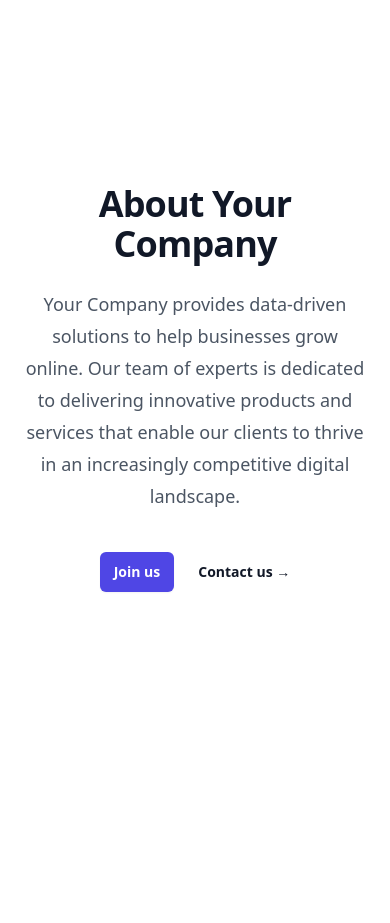
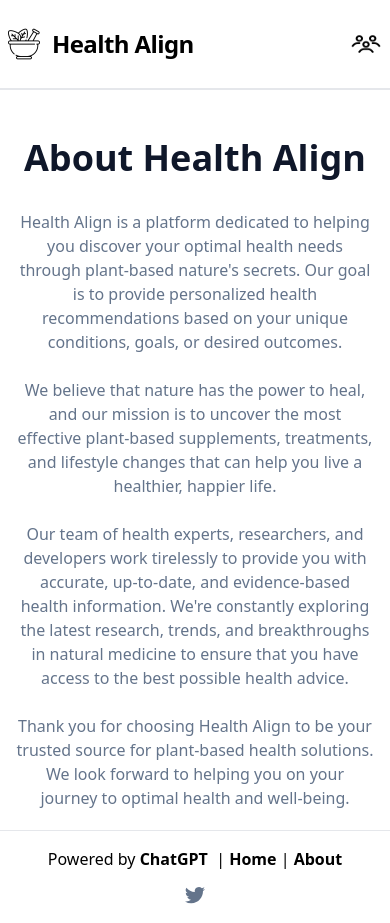
Before and after one commit to yogeba/healthalign, a Next.js app: page /about in a window 390 px wide. Before the commit the page ends 844 px from the top, so only its background shows below. Built offline with nearby package versions, Linux system fonts and the light colour scheme.

Commit message:
Fixed responsiveness on mobile

```diff
--- a/components/Footer.tsx
+++ b/components/Footer.tsx
@@ -33,7 +33,7 @@ export default function Footer() {
           aria-label="HealthAlign on Twitter"
           target="_blank"
           rel="noreferrer"
-        >
+          legacyBehavior>
           <svg
             aria-hidden="true"
             className="h-6 w-6 fill-slate-500 group-hover:fill-slate-700"
--- a/components/Header.tsx
+++ b/components/Header.tsx
@@ -1,12 +1,30 @@
 import Image from "next/image";
 import Link from "next/link";
+import { useState, useEffect } from "react";
 
 
+const Header = () => {
+  const [darkMode, setDarkMode] = useState(false);
 
-export default function Header() {
+  const changeTheme = () => {
+    if (darkMode) {
+      document.documentElement.classList.remove("dark");
+    } else {
+      document.documentElement.classList.add("dark");
+    }
+    setDarkMode(!darkMode);
+  };
+
+  useEffect(() => {
+    if (window.matchMedia("(prefers-color-scheme: dark)").matches) {
+      setDarkMode(true);
+    }
+  }, []);
+
   return (
     <header className="flex justify-between items-center w-full mt-5 border-b-2 pb-7 sm:px-4 px-2">
       <Link href="/" className="flex space-x-3">
+
         <Image
           alt="header text"
           src="/mortar.png"
@@ -20,13 +38,9 @@ export default function Header() {
 
       </Link>
 
-      <Link href="/about.tsx"
 
-        target="_blank"
-
-        rel="noopener noreferrer">
-
-
+      <div className="nav__btns">
+        <Link href="/about" target="_blank" rel="noopener noreferrer">
           <Image
             alt="About"
             src="/team.png"
@@ -35,6 +49,12 @@ export default function Header() {
             height={28}
           />
         </Link>
+
+
+
+      </div>
     </header>
   );
-}
+};
+
+export default Header;
--- a/package.json
+++ b/package.json
@@ -15,6 +15,7 @@
     "framer-motion": "^10.12.4",
     "next": "latest",
     "next-themes": "^0.2.1",
+    "openai": "^3.2.1",
     "react": "18.2.0",
     "react-dom": "18.2.0",
     "react-hook-form": "^7.42.0",
--- a/pages/about.tsx
+++ b/pages/about.tsx
@@ -1,37 +1,68 @@
-import Head from 'next/head'
+// pages/about.tsx
 
-export default function About() {
+import type { NextPage } from 'next';
+import Head from 'next/head';
+import { motion } from 'framer-motion';
+import Header from '../components/Header';
+import Footer from '../components/Footer';
+
+const About: NextPage = () => {
   return (
-    <>
+    <div className="flex flex-col items-center justify-center min-h-screen py-2">
       <Head>
-        <title>About - Your Company</title>
+        <title>About - Health Align</title>
         <link rel="icon" href="/favicon.ico" />
+        <meta
+          name="viewport"
+          content="width=device-width, initial-scale=1, shrink-to-fit=no"
+        />
       </Head>
 
-      <div className="bg-white min-h-screen">
-        <header className="absolute inset-x-0 top-0 z-50">
-          {/* Add your navigation code from the Tailwind component here */}
-        </header>
+      <Header />
 
-        <main className="relative isolate px-6 pt-14 lg:px-8">
-          <div className="absolute inset-x-0 -top-40 -z-10 transform-gpu overflow-hidden blur-3xl sm:-top-80" aria-hidden="true">
-            {/* Add your background divs code from the Tailwind component here */}
-          </div>
-          <div className="mx-auto max-w-2xl py-32 sm:py-48 lg:py-56">
-            <div className="text-center">
-              <h1 className="text-4xl font-bold tracking-tight text-gray-900 sm:text-6xl">About Your Company</h1>
-              <p className="mt-6 text-lg leading-8 text-gray-600">Your Company provides data-driven solutions to help businesses grow online. Our team of experts is dedicated to delivering innovative products and services that enable our clients to thrive in an increasingly competitive digital landscape.</p>
-              <div className="mt-10 flex items-center justify-center gap-x-6">
-                <a href="/signup" className="rounded-md bg-indigo-600 px-3.5 py-2.5 text-sm font-semibold text-white shadow-sm hover:bg-indigo-500 focus-visible:outline focus-visible:outline-2 focus-visible:outline-offset-2 focus-visible:outline-indigo-600">Join us</a>
-                <a href="/contact" className="text-sm font-semibold leading-6 text-gray-900">Contact us <span aria-hidden="true">→</span></a>
-              </div>
-            </div>
-          </div>
-          <div className="absolute inset-x-0 top-[calc(100%-13rem)] -z-10 transform-gpu overflow-hidden blur-3xl sm:top-[calc(100%-30rem)]" aria-hidden="true">
-            {/* Add your background divs code from the Tailwind component here */}
-          </div>
-        </main>
-      </div>
-    </>
-  )
-}
+      <main className="flex flex-1 flex-col items-center justify-center w-full px-4 mt-12 sm:mt-10">
+        <motion.h1
+          className="sm:text-6xl text-4xl max-w-[708px] font-bold text-slate-900 mb-8"
+          initial={{ y: -100, opacity: 0 }}
+          animate={{ y: 0, opacity: 1 }}
+          transition={{ duration: 0.5 }}
+        >
+          About Health Align
+        </motion.h1>
+
+        <div className="max-w-3xl w-full text-center">
+          <p className="text-slate-500 mb-6">
+            Health Align is a platform dedicated to helping you discover your
+            optimal health needs through plant-based nature's secrets. Our goal
+            is to provide personalized health recommendations based on your
+            unique conditions, goals, or desired outcomes.
+          </p>
+
+          <p className="text-slate-500 mb-6">
+            We believe that nature has the power to heal, and our mission is to
+            uncover the most effective plant-based supplements, treatments, and
+            lifestyle changes that can help you live a healthier, happier life.
+          </p>
+
+          <p className="text-slate-500 mb-6">
+            Our team of health experts, researchers, and developers work
+            tirelessly to provide you with accurate, up-to-date, and
+            evidence-based health information. We're constantly exploring the
+            latest research, trends, and breakthroughs in natural medicine to
+            ensure that you have access to the best possible health advice.
+          </p>
+
+          <p className="text-slate-500">
+            Thank you for choosing Health Align to be your trusted source for
+            plant-based health solutions. We look forward to helping you on
+            your journey to optimal health and well-being.
+          </p>
+        </div>
+      </main>
+
+      <Footer />
+    </div>
+  );
+};
+
+export default About;
--- a/pages/index.tsx
+++ b/pages/index.tsx
@@ -22,7 +22,7 @@ const Home: NextPage = () => {
     }
   };
 
-  const prompt = `Answer the following questions about ${topic}.
+  const prompt = `As Andrew Huberman, provide low-cost, low-risk, and high-output information and solutions on the following health-related questions about ${topic}:
       1. What is ${topic}? Provide a brief definition and overview.
       2. What are the main signs and symptoms of ${topic}? List at least 5.
       3. How is ${topic} diagnosed? Describe the process and any tests involved.
@@ -33,13 +33,21 @@ const Home: NextPage = () => {
       8. What causes ${topic}? Describe the factors and possible triggers.
       9. What is the latest research on ${topic}? Provide a brief summary and links to at least 2 research articles.
       10. List 10 supplements that may be beneficial for ${topic}
-      11. List atleast 5 plant-based supplements that may be beneficial for ${topic}
+      11. List at least 5 plant-based supplements that may be beneficial for ${topic}
 
 Make sure each generated answer is complete, contains short sentences, and is based on the context: ${topic}${topic.slice(-1) === "." ? "" : "."}`;
+
+
+
 
   const generateBio = async (e: any) => {
     e.preventDefault();
     setGeneratedBios("");
+    // Check if the topic is related to health
+  // if (!isHealthRelated(topic)) {
+  //   toast("Please enter a health-related topic.", { icon: "⚠️" });
+  //   return;
+  // }
     setLoading(true);
     const response = await fetch("/api/generate", {
       method: "POST",
@@ -81,12 +89,20 @@ Make sure each generated answer is complete, contains short sentences, and is ba
   };
 
 
+
+
+
   return (
     <div className="flex max-w-5xl mx-auto flex-col items-center justify-center py-2 min-h-screen">
 
       <Head>
         <title>Health Align</title>
         <link rel="icon" href="/favicon.ico" />
+        <meta
+            name="viewport"
+  content="width=device-width, initial-scale=1, shrink-to-fit=no"
+/>
+
       </Head>
 
       <Header />
@@ -100,13 +116,14 @@ Make sure each generated answer is complete, contains short sentences, and is ba
         </div>
 
         <motion.h1
-          className="sm:text-6xl text-4xl max-w-[708px] font-bold text-slate-900"
+  className="text-4xl sm:text-6xl max-w-[708px] font-bold text-slate-900"
   initial={{ y: -100, opacity: 0 }}
   animate={{ y: 0, opacity: 1 }}
   transition={{ duration: 0.5 }}
 >
   Discover Your Optimal Health Needs
 </motion.h1>
+
 
         <p className="text-slate-500 mt-5"> Plant Based Nature's Secrets for a Healthier, Happier Life.</p>
         </div>
@@ -229,7 +246,6 @@ Make sure each generated answer is complete, contains short sentences, and is ba
       <Footer />
 
     </div>
-
   );
 };
 
--- a/tailwind.config.js
+++ b/tailwind.config.js
@@ -1,5 +1,8 @@
 /** @type {import('tailwindcss').Config} */
 module.exports = {
+  purge: ["./components/**/*.tsx", "./pages/**/*.tsx"],
+  darkMode: "class", // or 'media' or 'class'
+
   future: {
     hoverOnlyWhenSupported: true,
   },
@@ -10,25 +13,46 @@ module.exports = {
   ],
   theme: {
     extend: {
+      backgroundImage: (theme) => ({
+        "gradient-radial":
+          "radial-gradient(ellipse farthest-corner at center, var(--tw-gradient-stops))",
+        "gradient-radial-at-t":
+          "radial-gradient(ellipse farthest-corner at top, var(--tw-gradient-stops))",
+      }),
+      animation: {
+        blob: "blob 7s infinite",
+        "blob-fast": "blob 5s infinite",
+        "delay-2000": "blob 7s infinite 2s",
+        "delay-4000": "blob 7s infinite 4s",
+      },
       keyframes: {
         blob: {
-          "0%": {
-            transform: "translate(0px, 0px) scale(1)",
+          "0%, 100%": {
+            transform: "translate(0, 0) scale(1)",
           },
-          "33%": {
-            transform: "translate(30px, -50px) scale(1.1)",
+          "25%": {
+            transform: "translate(20px, 0) scale(1.2)",
           },
-          "66%": {
-            transform: "translate(-20px, 20px) scale(0.9)",
+          "50%": {
+            transform: "translate(0, 20px) scale(0.8)",
           },
-          "100%": {
-            transform: "translate(0px, 0px) scale(1)",
+          "75%": {
+            transform: "translate(-20px, 0) scale(1.2)",
           },
         },
       },
-      animation: {
-        blob: "blob 7s infinite",
+      colors: {
+        "first-color-dark": "hsl(var(--hue), 8%, 20%)",
+        "title-color": "hsl(var(--hue), 4%, 95%)",
+        "text-color": "hsl(var(--hue), 4%, 75%)",
+        "body-color": "hsl(var(--hue), 8%, 12%)",
+        "container-color": "hsl(var(--hue), 8%, 16%)",
       },
+    },
+  },
+  variants: {
+    extend: {
+      backgroundImage: ["hover", "focus"],
     },
   },
 
```
Also changed, not shown: 1 other file (tests, documents, lock files or other folders). Lines whose indentation alone changed are shown as unchanged.
